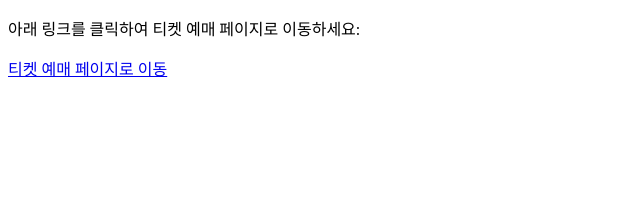
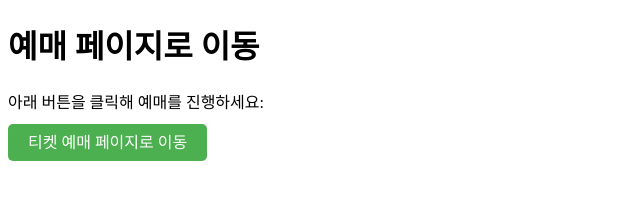
Before and after one commit to bkae09/tlicnk2, a plain HTML site: page middle.html in a window 1280 px wide. Shown: the whole page, without its empty margins (0-640 px from the left). Drawn offline with Linux system fonts and the light colour scheme.

Commit message:
Update middle.html

```diff
--- a/middle.html
+++ b/middle.html
@@ -1,10 +1,11 @@
 <!DOCTYPE html>
 <html>
   <head>
-    <title>티켓 예매로 이동</title>
+    <title>티켓 예매 페이지</title>
   </head>
   <body>
-    <p>아래 링크를 클릭하여 티켓 예매 페이지로 이동하세요:</p>
-    <a href="https://www.ticketlink.co.kr/reserve/plan/schedule/136290014?menuIndex=reserve" target="_blank">티켓 예매 페이지로 이동</a>
+    <h1>예매 페이지로 이동</h1>
+    <p>아래 버튼을 클릭해 예매를 진행하세요:</p>
+    <a href="https://www.ticketlink.co.kr/reserve/plan/schedule/1351098677?menuIndex=reserve" target="_blank" style="text-decoration:none; padding:10px 20px; background-color:#4CAF50; color:white; border-radius:5px;">티켓 예매 페이지로 이동</a>
   </body>
 </html>
```
